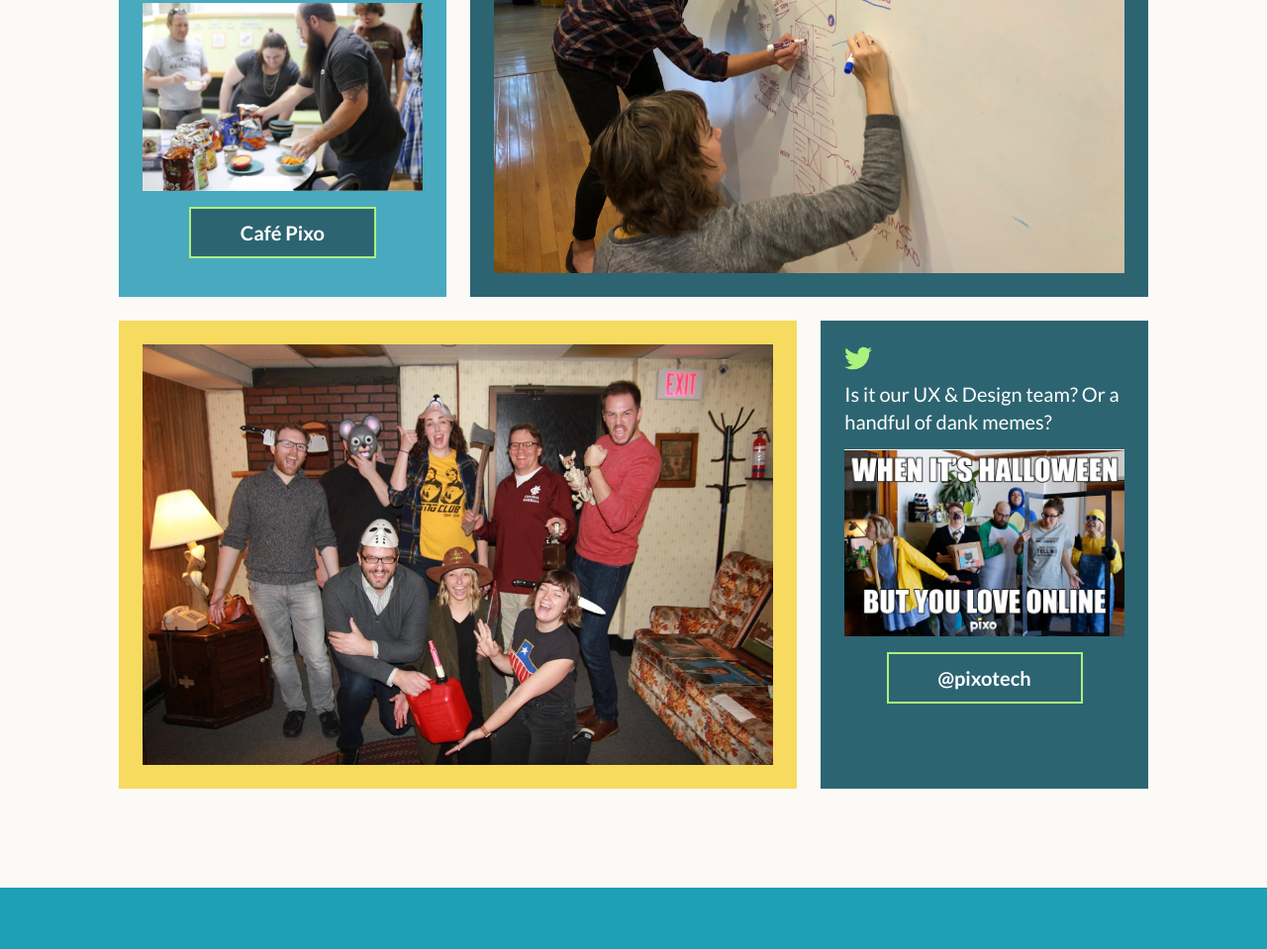
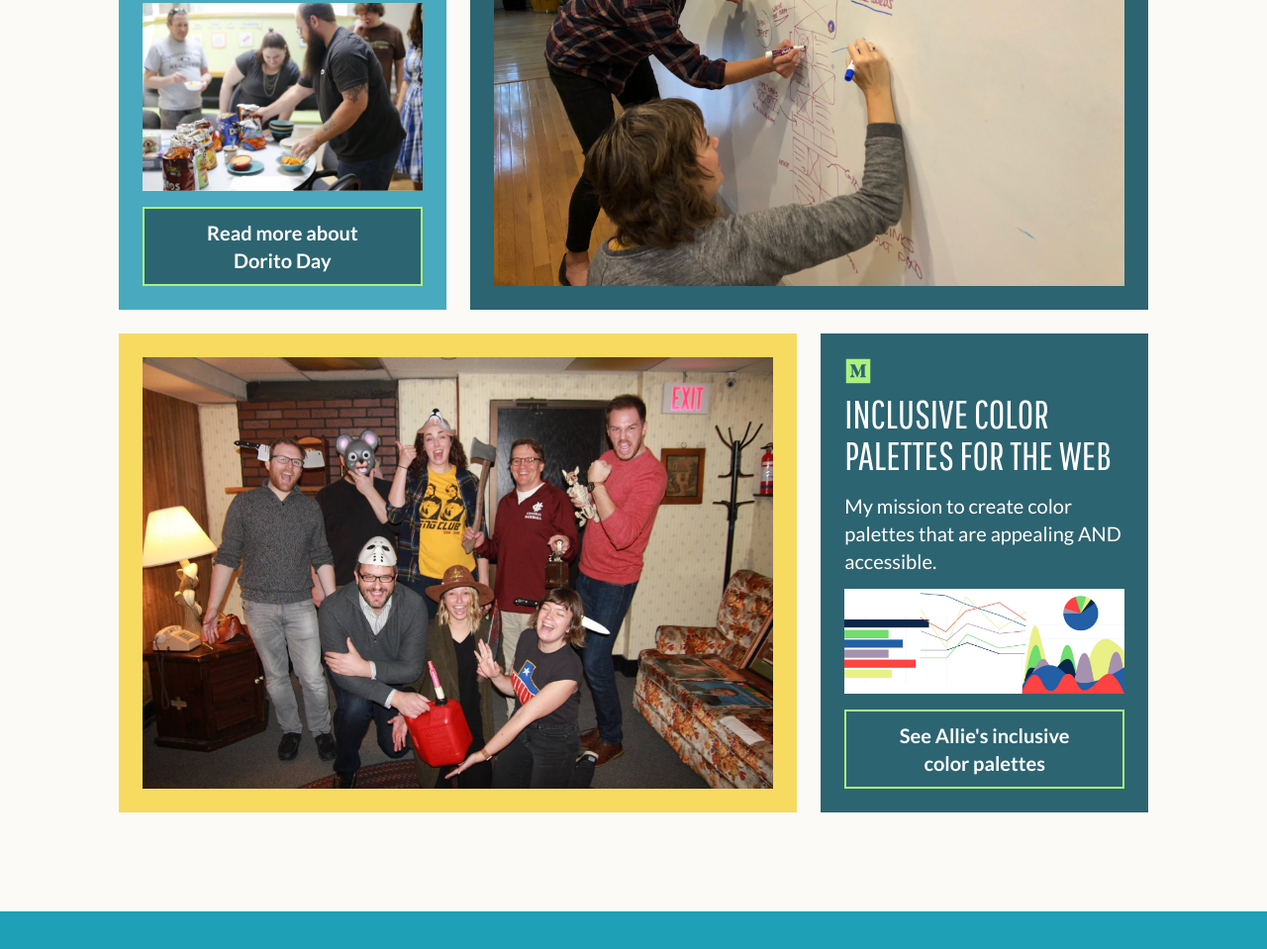
Before and after one commit to BrianWalters/manager-site, a plain HTML site: page index.html in a window 1280 px wide. Shown: the part 3531-4490 px from the top of the page at 99% size. Drawn offline with Linux system fonts and the light colour scheme.

Commit message:
Updated medium post on color palettes.

```diff
--- a/index.html
+++ b/index.html
@@ -150,7 +150,7 @@
                     </p>
                     <img class="cool-links__link-image" src="dorito-day.jpg" alt="" role="presentation">
                     <p class="cool-links__link-container">
-                        <a class="cool-links__link" href="https://medium.com/cafe-pixo"><span>Café Pixo</span></a>
+                        <a class="cool-links__link" href="https://medium.com/cafe-pixo/the-history-of-pixos-dorito-day-296bc91ae8c7"><span>Read more about Dorito Day</span></a>
                     </p>
                 </div>
                 <div class="cool-links__grid-item cool-links__grid-item--image cool-links__grid-item--maize">
@@ -158,14 +158,17 @@
                 </div>
                 <div class="cool-links__grid-item">
                     <div class="cool-links__top">
-                        <svg aria-hidden="true" xmlns="http://www.w3.org/2000/svg" viewBox="0 0 512 512" width="28" height="28"><path fill="currentColor" d="M459.37 151.72c.33 4.54.33 9.1.33 13.64 0 138.72-105.59 298.56-298.56 298.56-59.45 0-114.68-17.22-161.14-47.1 8.45.97 16.57 1.3 25.34 1.3 49.05 0 94.21-16.58 130.27-44.84a105.12 105.12 0 0 1-98.1-72.77c6.49.97 12.99 1.62 19.81 1.62 9.42 0 18.84-1.3 27.61-3.57A104.95 104.95 0 0 1 20.8 195.57v-1.3a105.68 105.68 0 0 0 47.43 13.32 104.86 104.86 0 0 1-46.78-87.39c0-19.49 5.2-37.36 14.3-52.95a298.27 298.27 0 0 0 216.36 109.8c-1.62-7.8-2.6-15.91-2.6-24.03 0-57.83 46.78-104.94 104.94-104.94 30.2 0 57.5 12.67 76.67 33.14a206.6 206.6 0 0 0 66.6-25.34 104.65 104.65 0 0 1-46.14 57.83c21.12-2.28 41.59-8.13 60.43-16.25a225.57 225.57 0 0 1-52.63 54.26z"/></svg>
+                            <svg aria-hidden="true" xmlns="http://www.w3.org/2000/svg" viewBox="0 0 448 512" width="28" height="28"><path fill="currentColor" d="M0 32v448h448V32H0zm372.2 106.1l-24 23a7.05 7.05 0 0 0-2.7 6.7v169.3c-.4 2.6.6 5.2 2.7 6.7l23.5 23v5.1h-118V367l24.3-23.6c2.4-2.4 2.4-3.1 2.4-6.7V199.8l-67.6 171.6h-9.1L125 199.8v115c-.7 4.8 1 9.7 4.4 13.2l31.6 38.3v5.1H71.2v-5.1l31.6-38.3c3.4-3.5 4.9-8.4 4.1-13.2v-133c.4-3.7-1-7.3-3.8-9.8L75 138.1V133h87.3l67.4 148L289 133.1h83.2v5z"/></svg>
                     </div>
+                    <p class="cool-links__grid-heading">
+                        Inclusive Color Palettes for the Web
+                    </p>
                     <p class="cool-links__description">
-                        Is it our UX & Design team? Or a handful of dank memes?
-                    </p>
-                    <img class="cool-links__link-image" src="dank-memes.jpg" alt="" role="presentation">
+                            My mission to create color palettes that are appealing AND accessible.
+                        </p>
+                    <img class="cool-links__link-image" src="color-palettes.jpg" alt="" role="presentation">
                     <p class="cool-links__link-container">
-                        <a class="cool-links__link" href="https://twitter.com/pixotech"><span>@pixotech</span></a>
+                        <a class="cool-links__link" href="https://medium.com/cafe-pixo/inclusive-color-palettes-for-the-web-bbfe8cf2410e"><span>See Allie's inclusive color palettes </span></a>
                     </p>
                 </div>
             </div>
```
Also changed, not shown: color-palettes.jpg (added).
